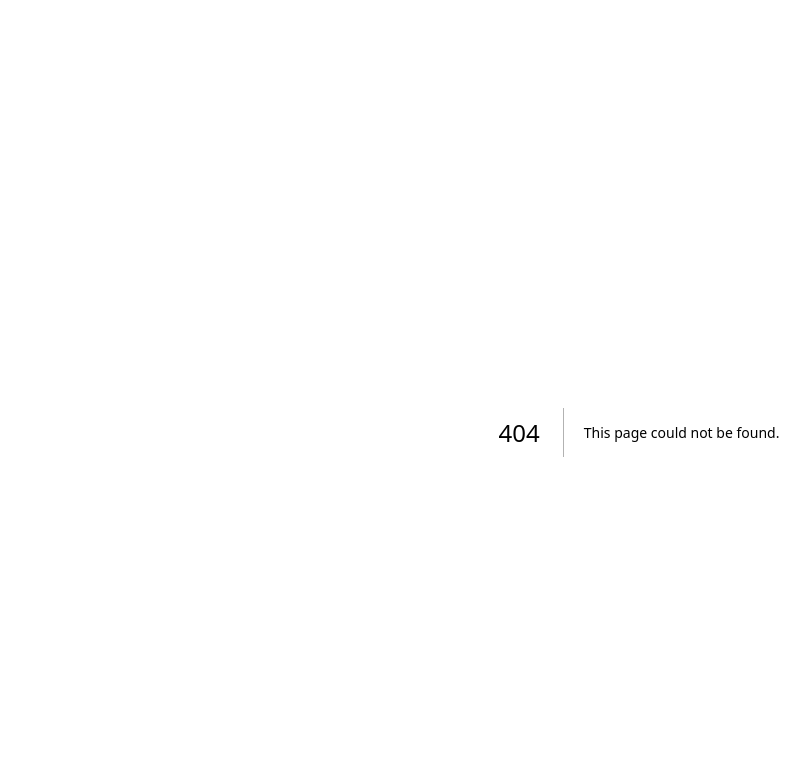
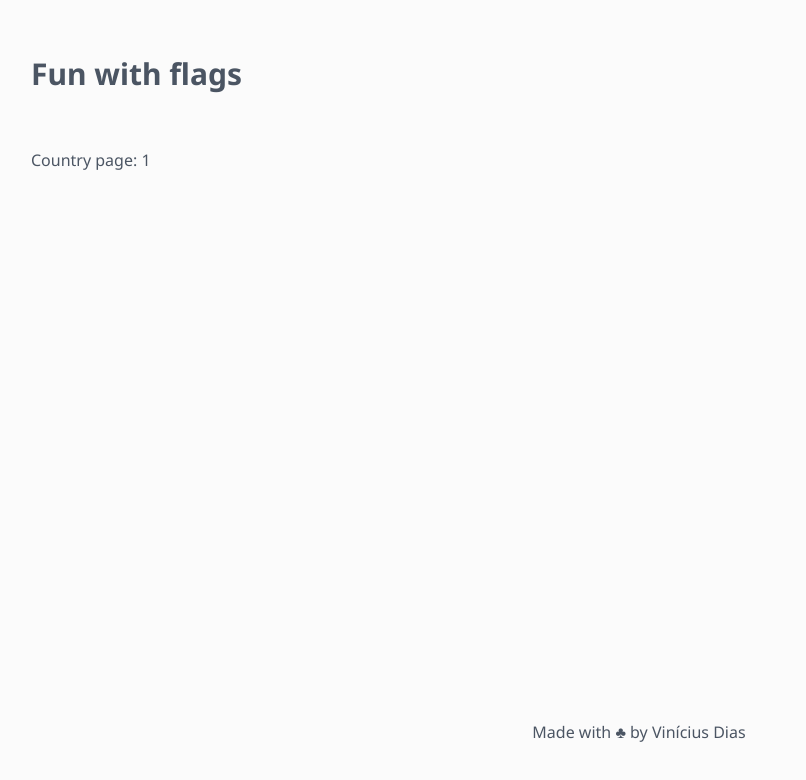
Before and after one commit to ViniciusEduardoDias/fun-with-flags, a Next.js app: page /country/1 in a window 1280 px wide. Before the commit this address had no page. Shown: the top 780 px of the page, without its empty margins (1-807 px from the left). Built offline with nearby package versions, Linux system fonts and the light colour scheme.

Commit message:
refactor layout to be shared across pages

```diff
--- a/app/components/Footer.tsx
+++ b/app/components/Footer.tsx
@@ -1,6 +1,6 @@
 const Footer = () => {
     return (
-        <footer className="py-6 mb-8">
+        <footer className="py-6 mt-8">
             <p className="text-center">Made with ♣ by Vinícius Dias</p>
         </footer>
     )
--- /dev/null
+++ b/app/country/[id]/page.tsx
@@ -0,0 +1,8 @@
+type Props = {
+    params: Promise<{ id: string }>
+}
+
+export default async function Country({ params }: Props) {
+    const { id } = await params;
+    return <span>Country page: {id}</span>
+}
--- a/app/layout.tsx
+++ b/app/layout.tsx
@@ -1,6 +1,7 @@
 import type { Metadata } from "next";
 import { Noto_Sans } from "next/font/google";
 import "./globals.css";
+import { Header, Footer } from './components'
 
 const notoSans = Noto_Sans({
   weight: ["400", "700"],
@@ -25,7 +26,11 @@ export default function RootLayout({
       <body
         className={`${notoSans.className} antialiased`}
       >
-        {children}
+        <Header />
+        <main className="flex-1">
+          {children}
+        </main>
+        <Footer />
       </body>
     </html>
   );
--- a/app/page.tsx
+++ b/app/page.tsx
@@ -1,8 +1,9 @@
 'use client';
 
 import { useEffect, useState } from "react";
-import { Footer, Header, Card, Grid } from "./components";
+import { Card, Grid } from "./components";
 import { apiCountries } from "./services";
+import Link from "next/link";
 
 type Country = {
   cca3: string;
@@ -37,29 +38,24 @@ export default function Home() {
   if(error) return <div>{error}</div>
 
   return (
-    <>
-      <Header />
-      <main className="flex-1">
       <Grid>
         {countries.map(({cca3, flags, name, capital, region, population}, index) => {
           const {svg: flag} = flags ?? {};
           const {common: countryName} = name ?? {};
           const [capitalName] = capital ?? [];
         return(
+          <Link key={cca3} href={`/country/${cca3}`}>
             <Card
               index={index}
-              key={cca3}
               flag={flag}
               name={countryName}
               capital={capitalName}
               region={region}
               population={population}
             />
+          </Link>
         )}
       )}
       </Grid>
-      </main>
-      <Footer />
-    </>
   );
 }
```
Lines whose indentation alone changed are shown as unchanged.
